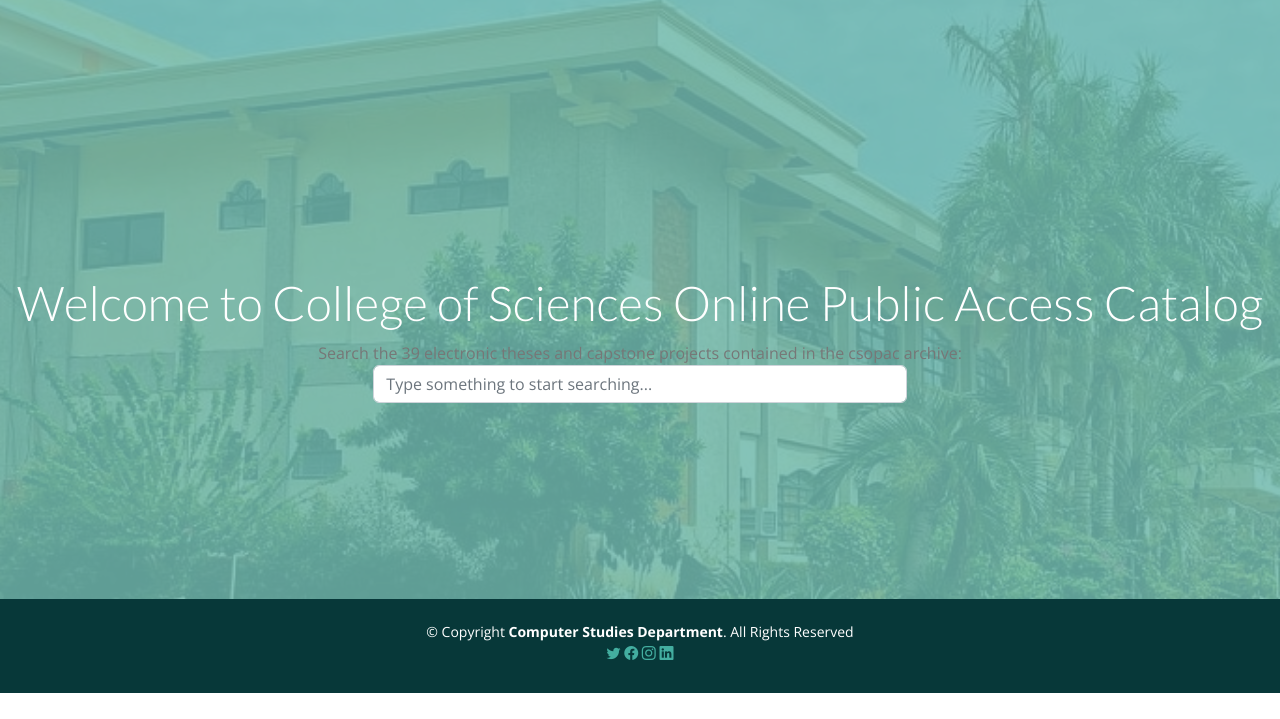
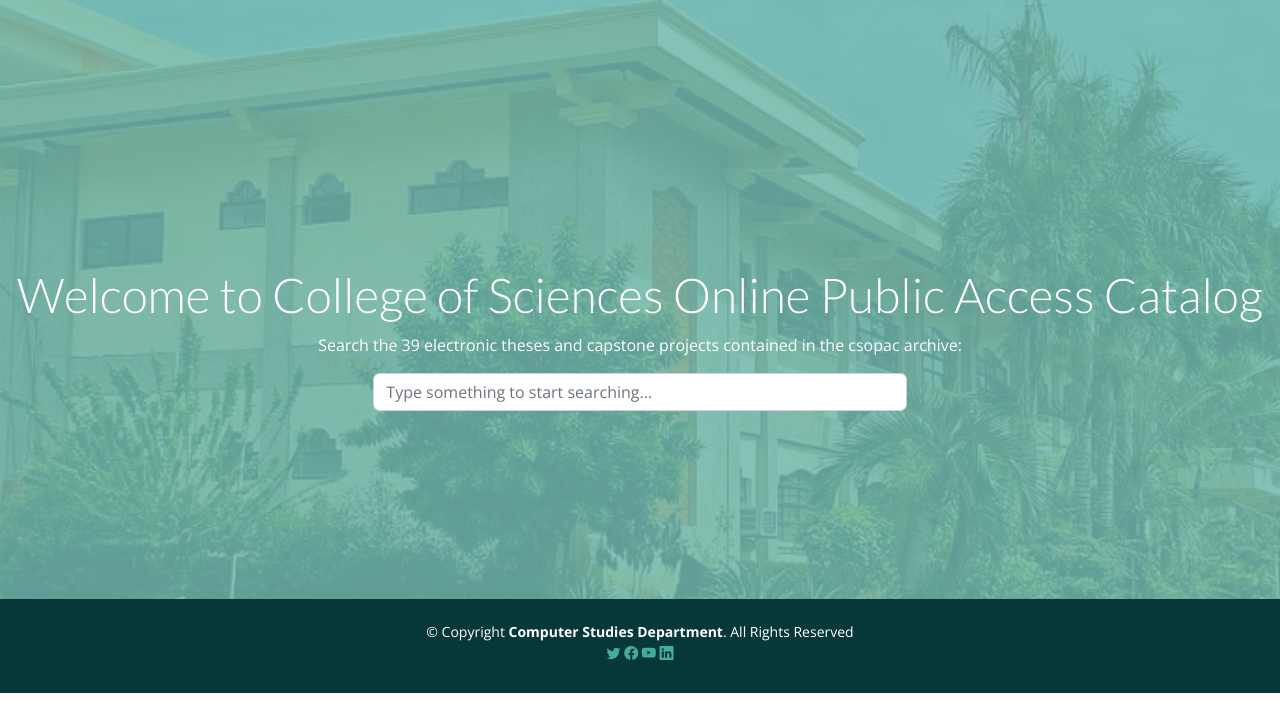
Before and after one commit to LilJho/csopac, a Django app: page / in a window 1280 px wide. Shown: the part 81-800 px from the top of the page. Run offline with Django 3.2, Linux system fonts and the light colour scheme; data comes from the database, SQL or seed files in the repository; parts of the project's set-up code (start-up, migrations or seed data) failed here and were passed over; some libraries are stand-ins or nearby versions.

Commit message:
modify footer include YT

```diff
--- a/projectsite/landingpage/templates/base.html
+++ b/projectsite/landingpage/templates/base.html
@@ -71,7 +71,7 @@
         <div class="social-links">
           <a href="#" class="twitter"><i class="bi bi-twitter"></i></a>
           <a href="#" class="facebook"><i class="bi bi-facebook"></i></a>
-          <a href="#" class="instagram"><i class="bi bi-instagram"></i></a>
+          <a href="https://www.youtube.com/channel/UC0Py6M57pCtT_SQwB4wk-FA" class="instagram"><i class="bi bi-youtube"></i></a>
           <a href="#" class="linkedin"><i class="bi bi-linkedin"></i></a>
         </div>
       </div>
--- a/projectsite/landingpage/templates/landingpage/home.html
+++ b/projectsite/landingpage/templates/landingpage/home.html
@@ -7,18 +7,15 @@
 <section id="hero">
   <div class="hero-container">
     <h1>Welcome to College of Sciences Online Public Access Catalog</h1>
-    Search the {% if thesis_count != empty %}{{ thesis_count }} {% else %} 0 {% endif %} electronic theses and capstone projects contained in the csopac archive:
+    <p style="color: white;">Search the {% if thesis_count != empty %}{{ thesis_count }} {% else %} 0 {% endif %} electronic theses and capstone projects contained in the csopac archive:</p>
     <div class="col-lg-5 col-md-9">
       <form action="{% url 'ThesisList' %}" method="get">
         {% csrf_token %}
         <input type="text" name="q" class="form-control" placeholder="Type something to start searching..." required>
-        <!-- <button type="submit">Search</button> -->
       </form>
     </div>
   </div>
 </section>
 <!-- #hero -->
 <br><br><br>
-
-
 {% endblock %}
--- a/projectsite/projectsite/settings.py
+++ b/projectsite/projectsite/settings.py
@@ -27,7 +27,7 @@ SECRET_KEY = 'django-insecure-xi(o!wy$zk7+&-*211ddl345w&crb+#u9&9&+-k5fru#4%det7
 # SECURITY WARNING: don't run with debug turned on in production!
 DEBUG = True
 
-ALLOWED_HOSTS = ['csopac.pythonanywhere.com']
+ALLOWED_HOSTS = ['csopac.pythonanywhere.com','*']
 
 
 # Application definition
```
